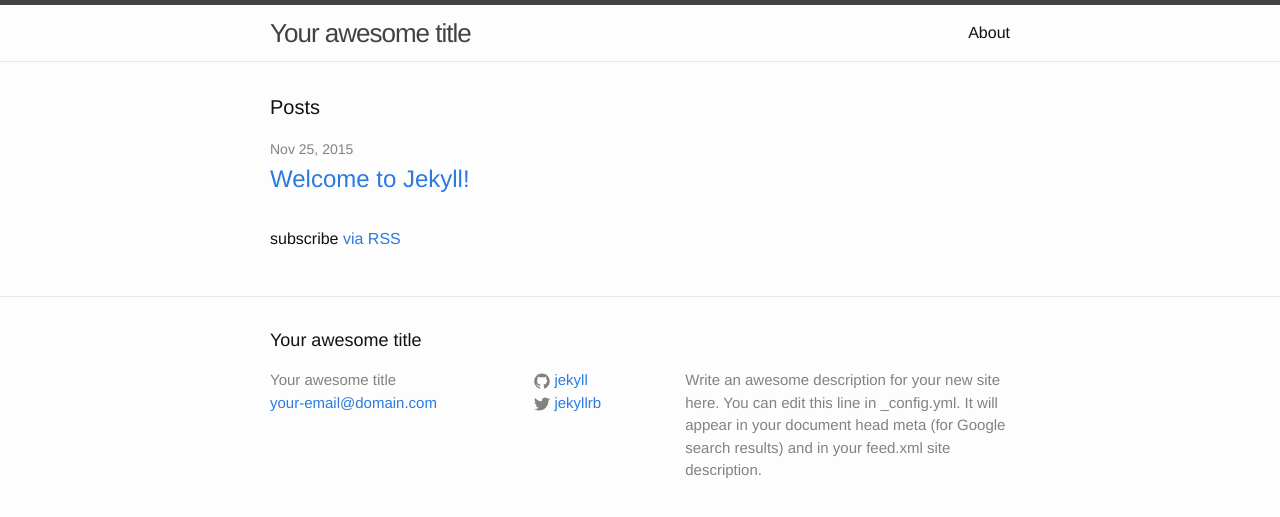
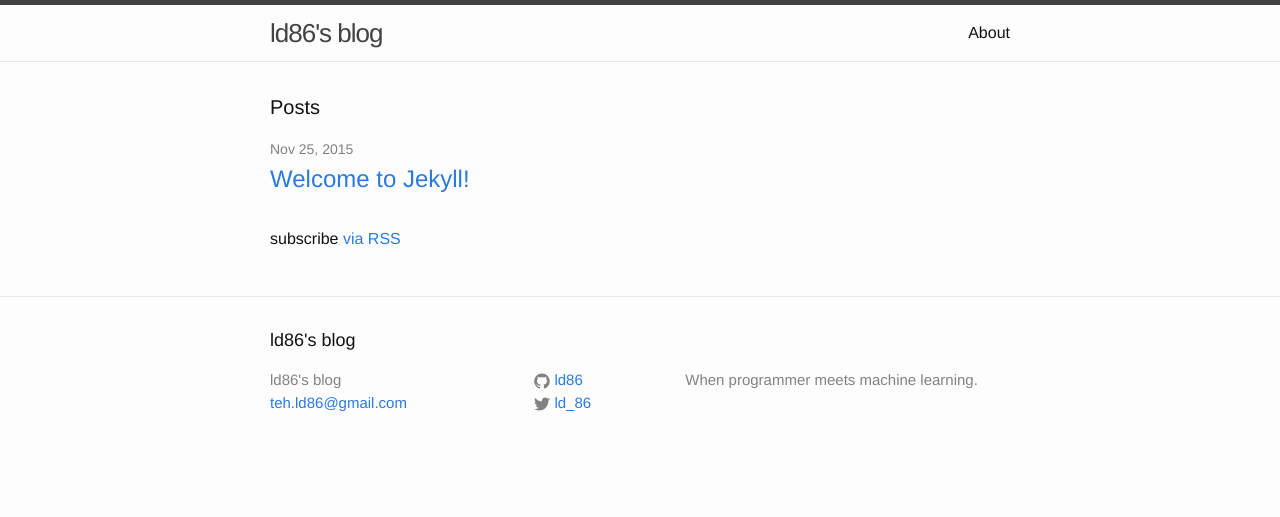
Before and after one commit to ld86/ld86.github.io, a Jekyll site: the page built from index.html, in a window 1280 px wide. Shown: the top 517 px of the page. Built offline with Jekyll 4.4.1, drawn with Linux system fonts in a browser that asks for light colours.

Commit message:
Update _config.yml

```diff
--- a/_config.yml
+++ b/_config.yml
@@ -1,14 +1,12 @@
 # Site settings
-title: Your awesome title
-email: your-email@domain.com
+title: ld86's blog
+email: teh.ld86@gmail.com
 description: > # this means to ignore newlines until "baseurl:"
-  Write an awesome description for your new site here. You can edit this
-  line in _config.yml. It will appear in your document head meta (for
-  Google search results) and in your feed.xml site description.
+  When programmer meets machine learning.
 baseurl: "" # the subpath of your site, e.g. /blog/
-url: "http://yourdomain.com" # the base hostname & protocol for your site
-twitter_username: jekyllrb
-github_username:  jekyll
+url: "http://ld86.github.io" # the base hostname & protocol for your site
+twitter_username: ld_86
+github_username:  ld86
 
 # Build settings
 markdown: kramdown
```
